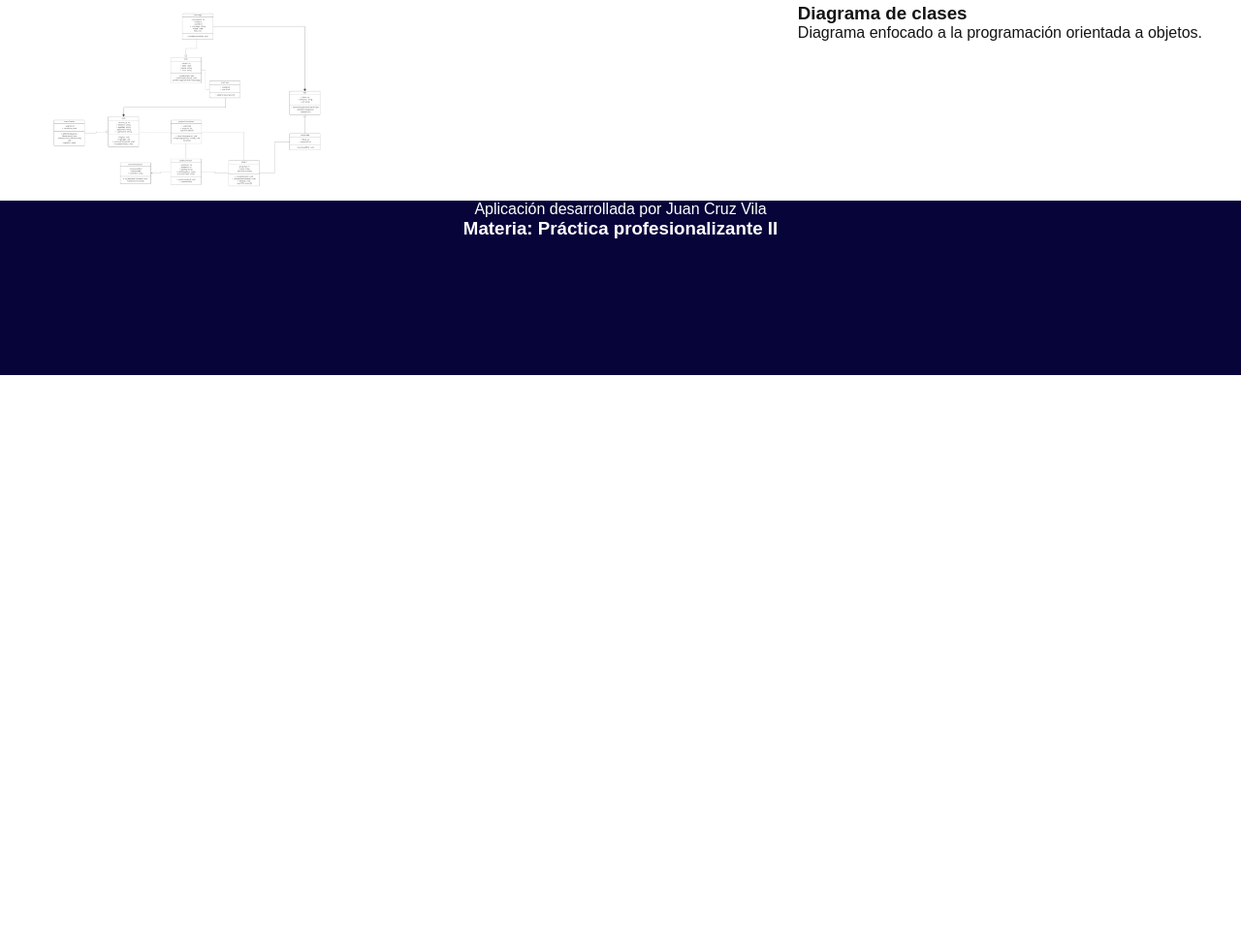
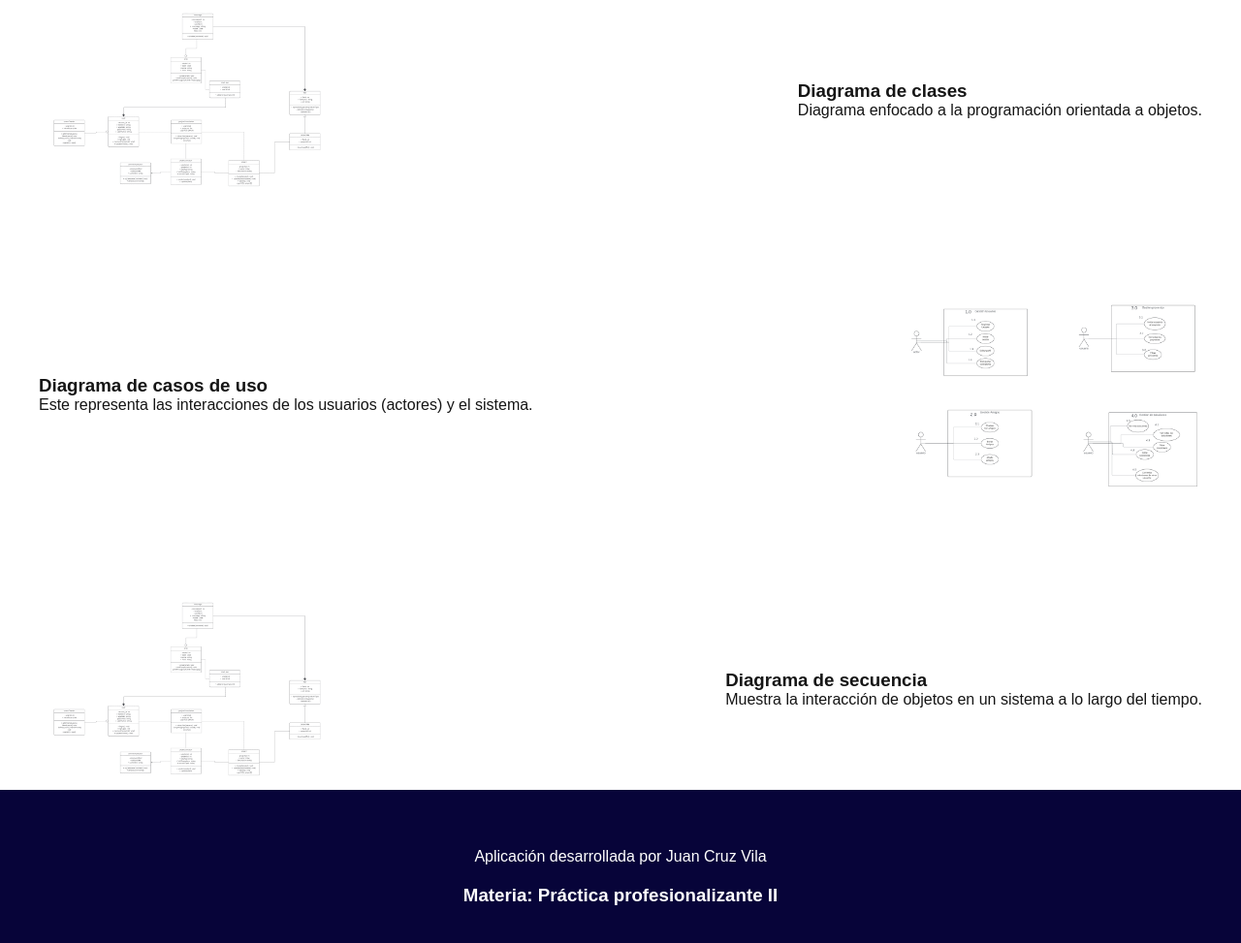
Before and after one commit to yunagosh7/practica-prof-II, a plain HTML site: page index.html in a window 1280 px wide. Shown: the part 423-1396 px from the top of the page at 97% size. Before the commit the page ends 810 px from the top, so only its background shows below. Drawn offline with Linux system fonts and the light colour scheme.

Commit message:
Added missed charts

```diff
--- a/index.html
+++ b/index.html
@@ -18,6 +18,9 @@
     <!--
     POner los links de los documentos como el pdf, el del figma, la presentacion, etc.
     poster: poner un grafiquito, dibujito o algo, si no encuentro nada lindo poner la conclusion
+
+    asana app
+    diagramas de secuencia en lucid chart
     -->
 
     <div class="modal__screen-wrapper closed">
@@ -73,7 +76,7 @@
               Pdf proyecto
             </a>
             <a
-              href="https://docs.google.com/document/d/1V02YJRzdiTQET3zcD65Q6z6CJlHLV1D13Ma2wzIOPj8/edit"
+              href="https://docs.google.com/presentation/d/1yc8b5k5Ip_-aKgJxOIHSle88ZJkDBWzAg2bqpOfi_ZY/edit#slide=id.g2992f9685e2_0_111"
               target="_blank"
               class="header__nav__resource-link"
               rel="noopener"
@@ -134,6 +137,46 @@
           </div>
         </div>
       </section>
+      <section class="main__diagram-container">
+        <div class="main__diagram-container__content">
+          <div class="main__diagram__text-container">
+            <h3 class="main__diagram__text-container__diagram-name">
+              Diagrama de casos de uso
+            </h3>
+            <p class="main__diagram__text-container__diagram-description">
+              Este representa las interacciones de los usuarios (actores) y el sistema.
+            </p>
+          </div>
+          <div class="main__diagram__img-container">
+            <img
+              class="main__diagram__img-container__img"
+              src="./assets/casos de uso.png"
+              alt="Database diagram"
+            />
+          </div>
+
+        </div>
+      </section>
+
+      <section class="main__diagram-container">
+        <div class="main__diagram-container__content">
+          <div class="main__diagram__img-container">
+            <img
+              class="main__diagram__img-container__img"
+              src="./assets/classes-chart.png"
+              alt="Database diagram"
+            />
+          </div>
+          <div class="main__diagram__text-container">
+            <h3 class="main__diagram__text-container__diagram-name">
+              Diagrama de secuencia
+            </h3>
+            <p class="main__diagram__text-container__diagram-description">
+              Muestra la interacción de objetos en un sistema a lo largo del tiempo.
+            </p>
+          </div>
+        </div>
+      </section>
     </main>
 
     <footer>
--- a/js/main.js
+++ b/js/main.js
@@ -4,10 +4,17 @@ const header = document.querySelector("header")
 
 const dialog = document.querySelector(".modal__screen-wrapper")
 const dialogContent = document.querySelector(".diagram__content")
+const dialogImage = document.querySelector(".diagram__content img")
+
+const dialogZoomInput = document.querySelector(".diagram__content__controls__zoom-input")
 
 
 const diagramImagesContainer = document.querySelectorAll(".main__diagram__img-container")
 
+// dialogZoomInput.addEventListener("change", (e) => {
+//   console.log("range input: ", e.target.value)
+//   dialogImage.style.scale = `${parseFloat(e.target.value) / 20}`
+// })
 
 console.log(diagramImagesContainer[0])
 console.log(dialog)
--- a/styles/footer.css
+++ b/styles/footer.css
@@ -5,6 +5,8 @@ footer {
   display: flex;
   flex-direction: column;
   align-items: center;
+  justify-content: center;
+  gap: 20px;
 }
 footer * {
   color: white;
--- a/styles/main.css
+++ b/styles/main.css
@@ -20,6 +20,7 @@
 .main__diagram__text-container {
   display: flex;
   flex-direction: column;
+  justify-content: center;
   height: 200px;
 }
 
@@ -41,7 +42,7 @@
 .modal__screen-wrapper {
   width: 100%;
   height: 100%;
-  position: absolute;
+  position: fixed;
   display: flex;
   justify-content: center;
   align-items: center;
@@ -68,9 +69,18 @@ header.modal-open {
   height: 70vh;
   background-color: white;
   display: flex;
+  padding: 24px;
   flex-direction: column;
   justify-content: center;
   align-items: center;
+}
+.diagram__content__img-container {
+  overflow: scroll;
+  width: 100%;
+}
+
+.diagram__content__img-container img {
+  width: 800px
 }
 
 .diagram__content__img-container {
```
Also changed, not shown: assets/casos de uso.png (added).
